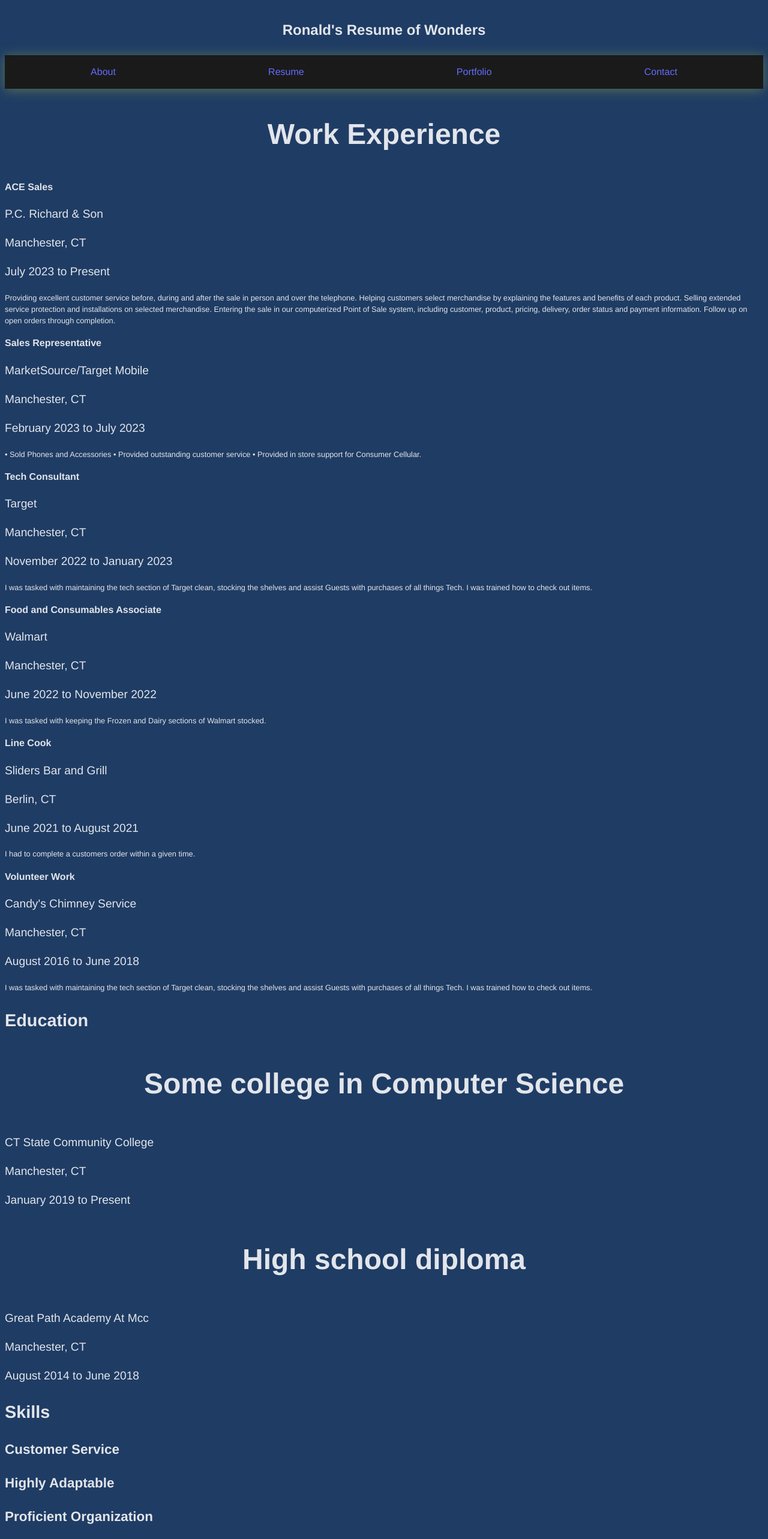
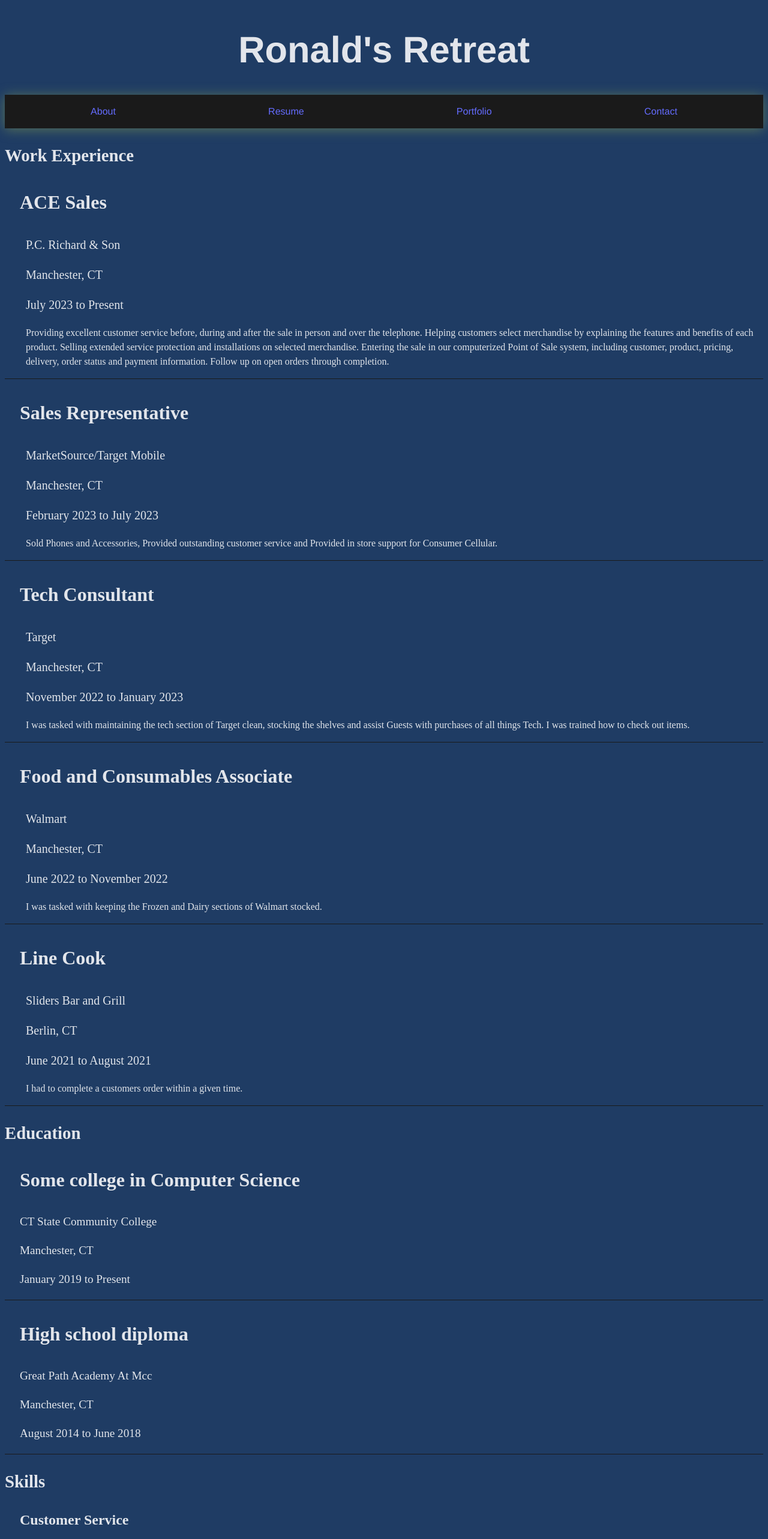
Before and after one commit to RonaldMartin02/Portfolio, a React (Vite) app: page /Resume in a window 1280 px wide. Shown: the top 2566 px of the page at 60% size. Built offline with nearby package versions, Linux system fonts and the light colour scheme.

Commit message:
finished styling and resume page

```diff
--- a/src/App.jsx
+++ b/src/App.jsx
@@ -5,51 +5,11 @@ import Footer from './components/Footer.jsx';
 import Header from './components/Header.jsx';
 
 function App() {
-  const currentPage = useLocation().pathname;
-
-  const renderContent = () => {
-    if (currentPage === '/About' || currentPage === '/Resume' || currentPage === '/Portfolio' || currentPage === '/Contact') {
-      return null;
-    }
-    else {
-      return (
-        <section className='Homepage'>
-          <row className="Homepage_Row">
-            <div className='Homepage_About' onClick={() => { window.location.href = './About' }}>
-              <h2>
-                Learn about Me
-              </h2>
-            </div>
-
-            <div className='Homepage_Portfolio' onClick={() => { window.location.href = './Portfolio' }}>
-              <h2>
-                See my Portfolio
-              </h2>
-            </div>
-          </row>
-          <row className="Homepage_Row">
-            <div className='Homepage_Resume' onClick={() => { window.location.href = './Resume' }}>
-              <h2>
-                See my Resume
-              </h2>
-            </div>
-            <div className='Homepage_Contact' onClick={() => { window.location.href = './Contact' }}>
-              <h2>
-                Contact Me
-              </h2>
-            </div>
-          </row>
-        </section>
-
-      )
-    }
-  }
   return (
     <>
       <Header />
       <Nav />
       <main>
-        {/* {renderContent()} */}
         <Outlet />
       </main>
       <Footer />
--- a/src/components/Footer.jsx
+++ b/src/components/Footer.jsx
@@ -1,10 +1,11 @@
-
+import LinkedIn from '../assets/img/LinkedIn.png';
+import GitHub from '../assets/img/GitHub.png';
 
 export default function Footer() {
     return (
       <footer>
-        <a href="https://www.linkedin.com/in/ronald-martin-66a171255/" target="_blank">LinkedIn</a>
-        <a href="https://github.com/RonaldMartin02" target="_blank">GitHub</a>
+        <a href="https://www.linkedin.com/in/ronald-martin-66a171255/" target="_blank"><img src={LinkedIn} alt="LinkedIn Icon" /></a>
+        <a href="https://github.com/RonaldMartin02" target="_blank"><img src={GitHub} alt="GitHub Icon" /></a>
 
       </footer>
     );
--- a/src/components/Header.jsx
+++ b/src/components/Header.jsx
@@ -2,11 +2,10 @@
 import { Link, useLocation } from 'react-router-dom';
 
 export default function Header() {
-  const currentPage = useLocation().pathname;
     return (
 
       <header>
-        <p>Ronald's {currentPage.replace('/','')} of Wonders</p>
+        <h1>Ronald's Retreat</h1>
       </header>
     );
   }
--- a/src/index.scss
+++ b/src/index.scss
@@ -78,6 +78,13 @@ header{
     flex-direction: row;
   }
 }
+footer{
+  display: flex;
+  flex-direction: row;
+  justify-content: center;
+  align-items: center;
+  padding-top: 2rem;
+}
 //for Nav.jsx
 .nav{
   display: flex;
@@ -139,6 +146,7 @@ header{
 
 
 .single-project{
+  font-family: 'Courier New', Courier, monospace;
   display: grid;
   grid-template-columns: repeat(auto-fit, minmax(12rem, 16em));
   gap: 1rem;
@@ -197,13 +205,13 @@ header{
 }
 
 .About{
+  font-family: 'Courier New', Courier, monospace;
   &_title{
     width: 100%;
     font-size: 3rem;
     font-weight: bold;
     justify-content: center;
     text-align: center;
-
   }
   &_description{
     font-size: 1.5rem;
@@ -216,7 +224,7 @@ header{
   }
   &_div{
     display: flex;
-    flex-direction: row;
+    flex-direction: column;
     gap: 2rem;
     justify-content: center;
     // align-items: center;
@@ -224,48 +232,58 @@ header{
 }
 
 .Resume{
-&_Work{
-  h2{
-    width: 100%;
-    font-size: 3rem;
-    font-weight: bold;
-    justify-content: center;
-    text-align: center;
+  font-family: 'Times New Roman', Times, serif;
+  &_Work{
+  &_Div{
+   padding-left: 25px;
+   border-bottom: #1a1a1a 1px solid;
   }
   &_Title{
-    font-size: 1rem;
+    font-size: 2rem;
+
+  }
+  &_Company, &_Location, &_Date{
+    padding-left: 10px;
+    font-size: 1.25rem;
   }
   &_Info{
-    font-size: .8rem;
+    padding-left: 10px;
+    padding-right: 10px;
+    font-size: 1rem;
   }
 }
 &_Education{
+
+  &_Div{
+    padding-left: 25px;
+    border-bottom: #1a1a1a 1px solid;
+   }
   &_Title{
     width: 100%;
-    font-size: 3rem;
-    font-weight: bold;
-    justify-content: center;
-    text-align: center;
+    font-size: 2rem;
   }
   &_Info{
     font-size: 1.5rem;
   }
 }
-&_Skills{
+&_Skill{
+  &_Div{
+    padding-left: 25px;
+    border-bottom: #1a1a1a 1px solid;
+   }
   &_Title{
     width: 100%;
-    font-size: 3rem;
-    font-weight: bold;
-    justify-content: center;
-    text-align: center;
+    font-size: 1.5rem;
   }
   &_Info{
+    padding-left: 10px;
     font-size: 1.5rem;
   }
 }
 
 }
 .Contact{
+  font-family: 'Courier New', Courier, monospace;
   &_Title{
     width: 100%;
     font-size: 3rem;
--- a/src/pages/About.jsx
+++ b/src/pages/About.jsx
@@ -1,8 +1,6 @@
 import { Link, useLocation } from 'react-router-dom';
 import Portrait from '../assets/img/Portrait.jpg';
 export default function About() {
-  const currentPage = useLocation().pathname;
-
   return (
     <div className='About'>
       <h1 className='About_title'>Who is Ronald Martin?</h1>
--- a/src/pages/Portfolio.jsx
+++ b/src/pages/Portfolio.jsx
@@ -5,7 +5,6 @@ import social from '../assets/img/Ttgs.jpg';
 import finance from '../assets/img/Wisdom_Warriors_Financial.jpg';
 
 export default function Portfolio() {
-    const currentPage = useLocation().pathname;
     const projects = [
         {
             title: "Gizmo Gaming",
@@ -31,14 +30,6 @@ export default function Portfolio() {
             repo: "https://github.com/RonaldMartin02/time_to_get_social",
             status: "Finished",
         },
-        {
-            title: "",
-            description: "",
-            img: social,
-            link: "",
-            repo: "",
-            status: "Under Construction",
-        },
     ];
     const renderImg = (project) => {
         if (project.status === "Under Construction") {
@@ -47,21 +38,6 @@ export default function Portfolio() {
             return project.img;
         }
     }
-    // if (projects[i].status === null) {
-    //     projects[i].status = "Under Construction";
-    //     projects[i].img = stockImg;
-    //     return (
-    //         <div>
-    //         <h1>Portfolio</h1>
-    //         <div className='single-project'>
-    //             {projects.map((project, index) => (
-    //                 <Project title={project.title} description={project.description} key={index} img={project.img} link={project.link} repo={project.repo}/>
-    //                 ))}
-    //         </div>
-    //             {/* <Link to="/">Go to Home</Link> */}
-    //                 </div>
-    //     );
-    // }
     return (
         <div>
         <h1>Portfolio</h1>
--- a/src/pages/Resume.jsx
+++ b/src/pages/Resume.jsx
@@ -15,9 +15,8 @@ const jobs = [
     company: 'MarketSource/Target Mobile',
     location: 'Manchester, CT',
     date: 'February 2023 to July 2023',
-    description: `• Sold Phones and Accessories
-                    • Provided outstanding customer service
-                    • Provided in store support for Consumer Cellular.`,
+    description: `Sold Phones and Accessories, Provided outstanding customer service
+and Provided in store support for Consumer Cellular.`,
 },
 {
     title: 'Tech Consultant',
@@ -40,14 +39,6 @@ const jobs = [
     location: 'Berlin, CT',
     date: 'June 2021 to August 2021',
     description: `I had to complete a customers order within a given time.`,
-},
-{
-    title: 'Volunteer Work',
-    company: 'Candy\'s Chimney Service',
-    location: 'Manchester, CT',
-    date: 'August 2016 to June 2018',
-    description: `I was tasked with maintaining the tech section of Target clean, stocking the shelves and assist Guests
-    with purchases of all things Tech. I was trained how to check out items.`,
 },
 ];
 const Education = [
@@ -157,7 +148,7 @@ export default function Resume() {
         <div className='Resume_Work'>
             <h2>Work Experience</h2>
             {jobs.map((job, index) => (
-                <div key={index}>
+                <div className='Resume_Work_Div' key={index}>
                     <h3 className='Resume_Work_Title'>{job.title}</h3>
                     <p className='Resume_Work_Company'>{job.company}</p>
                     <p className='Resume_Work_Location'>{job.location}</p>
@@ -169,7 +160,7 @@ export default function Resume() {
         <div className='Resume_Education'>
             <h2>Education</h2>
             {Education.map((school, index) => (
-                <div key={index}>
+                <div className='Resume_Education_Div' key={index}>
                     <h3 className='Resume_Education_Title'>{school.title}</h3>
                     <p className='Resume_Education_School'>{school.school}</p>
                     <p className='Resume_Education_Location'>{school.location}</p>
@@ -180,7 +171,7 @@ export default function Resume() {
             <div className='Resume_Skills'>
                 <h2>Skills</h2>
                 {skills.map((skill, index) => (
-                    <div key={index}>
+                    <div className='Resume_Skill_Div' key={index}>
                         <h3 className='Resume_Skill_Title'>{skill.title}</h3>
                         <p className='Resume_Skill_Info'>{skill.time}</p>
                     </div>
```
Also changed, not shown: src/assets/img/GitHub.png (added), src/assets/img/LinkedIn.png (added).
